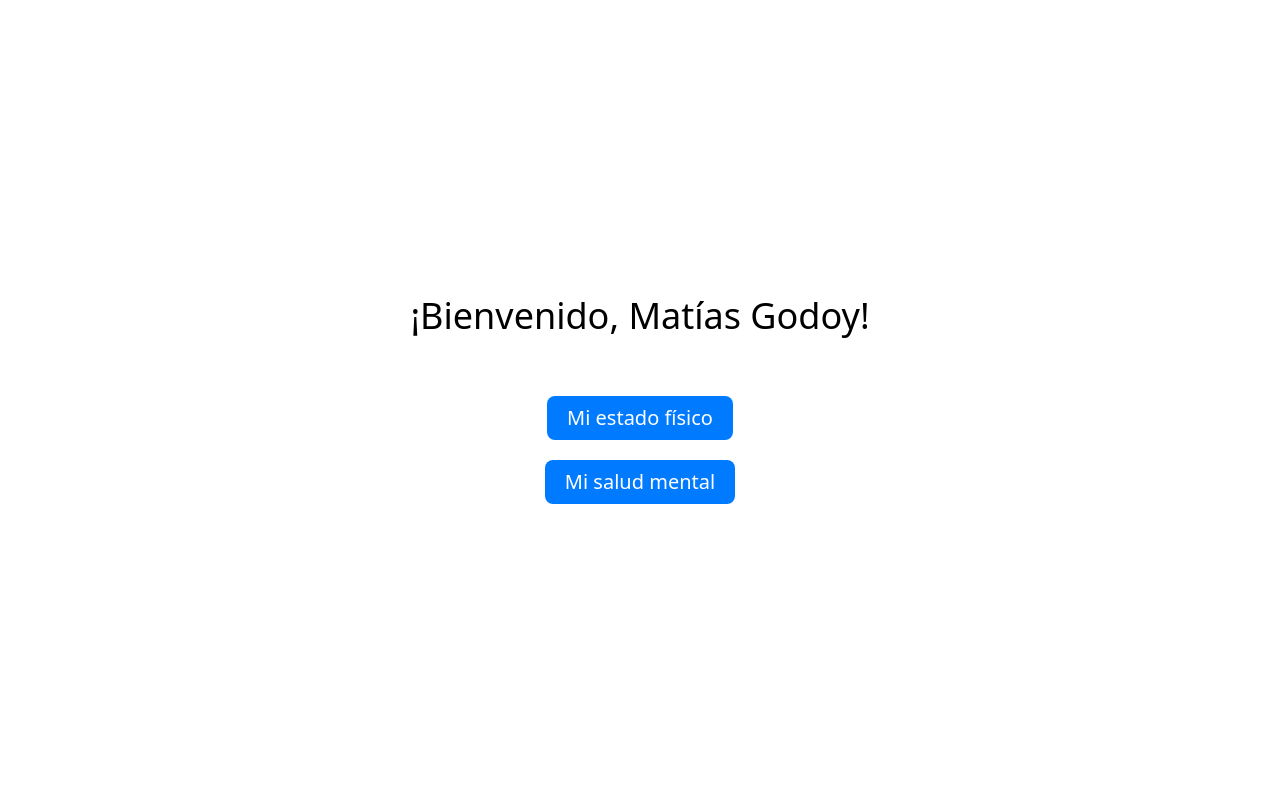
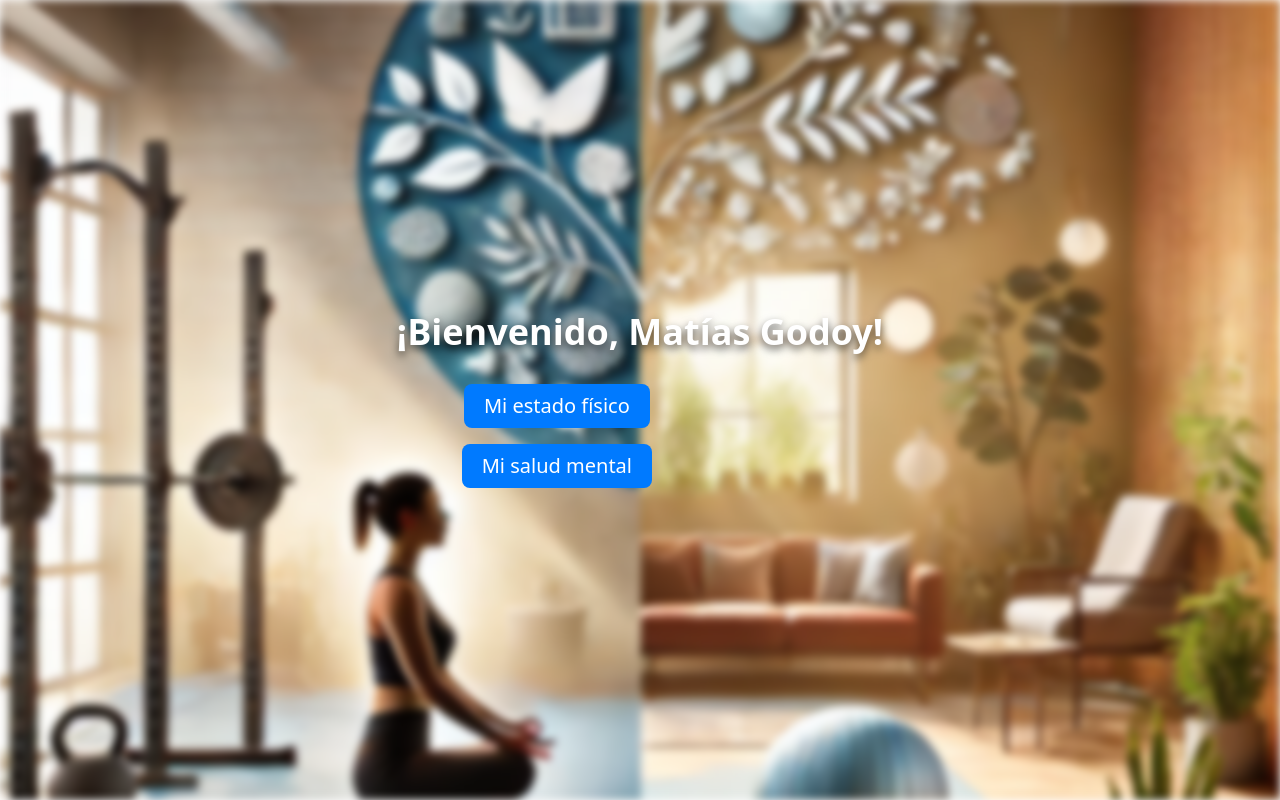
Before and after one commit to cristobalbenavidesp/ProyectoDIU, a React (Vite) app: page / in a window 1280 px wide. Built offline with nearby package versions, Linux system fonts and the light colour scheme.

Commit message:
Home listo

```diff
--- a/src/pages/Home.jsx
+++ b/src/pages/Home.jsx
@@ -4,14 +4,34 @@ import LinkButton from "../components/ui/LinkButton";
 function Home() {
   const [userName, setUserName] = useState("Matías Godoy");
   return (
-    <div className="w-full h-full min-h-screen flex flex-col gap-5 items-center place-content-center ">
-      <h1 className="text-4xl mb-10 text-center">¡Bienvenido, {userName}!</h1>
-      <LinkButton type="primary" href="/perfil-fisico">
-        Mi estado físico
-      </LinkButton>
-      <LinkButton type="primary" href="/perfil-mental">
-        Mi salud mental
-      </LinkButton>
+    <div className="relative w-full h-full min-h-screen">
+      {/* Fondo con desenfoque */}
+      <div className="absolute inset-0 bg-[url('/background.webp')] bg-cover bg-center filter blur-sm -z-10"></div>
+
+      {/* Contenido */}
+      <div className="w-full min-h-screen flex flex-col items-center justify-center text-white px-4 relative z-10">
+        <div className="p-8 text-center">
+        <h1 className="text-4xl font-bold mb-8 text-white drop-shadow-[0_4px_4px_rgba(0,0,0,0.6)]">
+            ¡Bienvenido, {userName}!
+          </h1>
+          <div className="flex flex-col gap-4 w-full max-w-xs items-center">
+            <LinkButton
+              type="primary"
+              href="/perfil-fisico"
+              className="transition-transform duration-300 ease-in-out transform hover:scale-105 hover:shadow-xl bg-blue-600 py-3 px-6 rounded-full text-white bg-opacity-90 backdrop-blur-md"
+            >
+              Mi estado físico
+            </LinkButton>
+            <LinkButton
+              type="primary"
+              href="/perfil-mental"
+              className="transition-transform duration-300 ease-in-out transform hover:scale-105 hover:shadow-xl bg-blue-600 py-3 px-6 rounded-full text-white bg-opacity-90 backdrop-blur-md"
+            >
+              Mi salud mental
+            </LinkButton>
+          </div>
+        </div>
+      </div>
     </div>
   );
 }
```
Also changed, not shown: public/background.webp (added).
